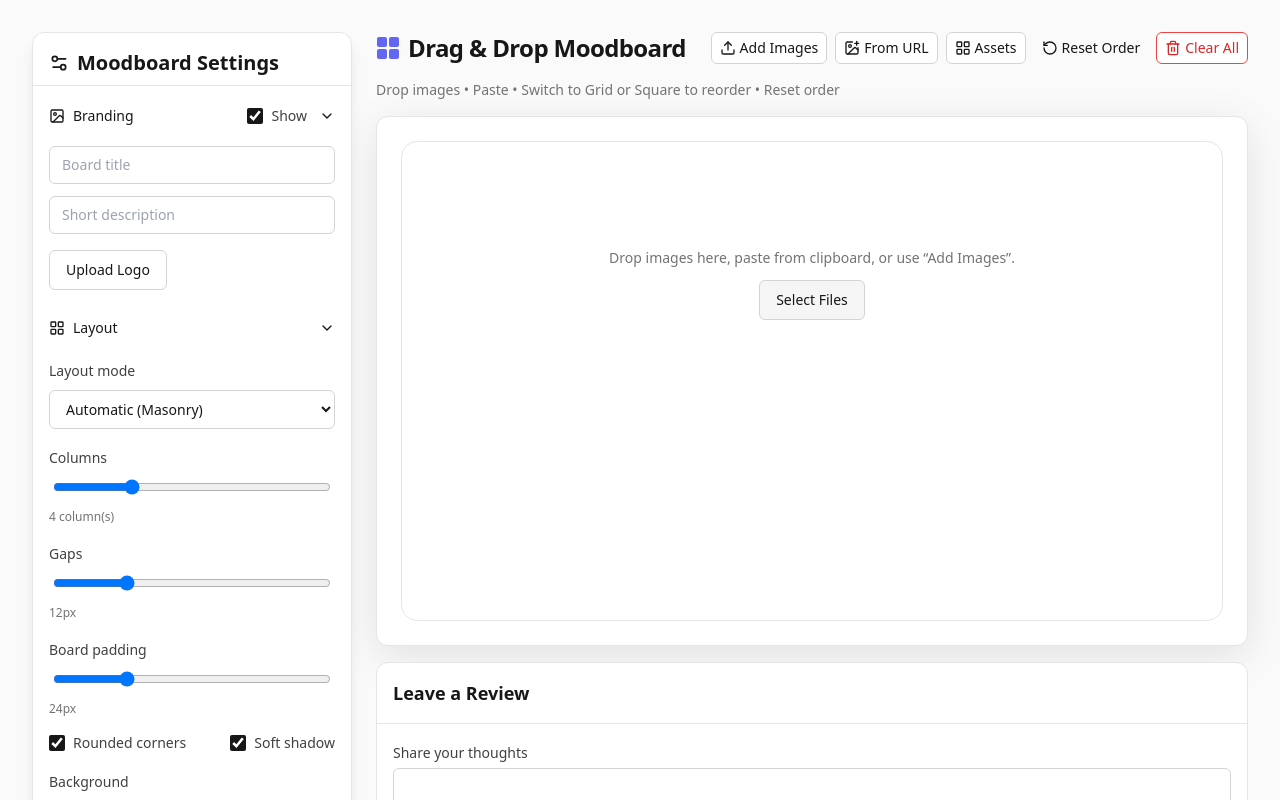
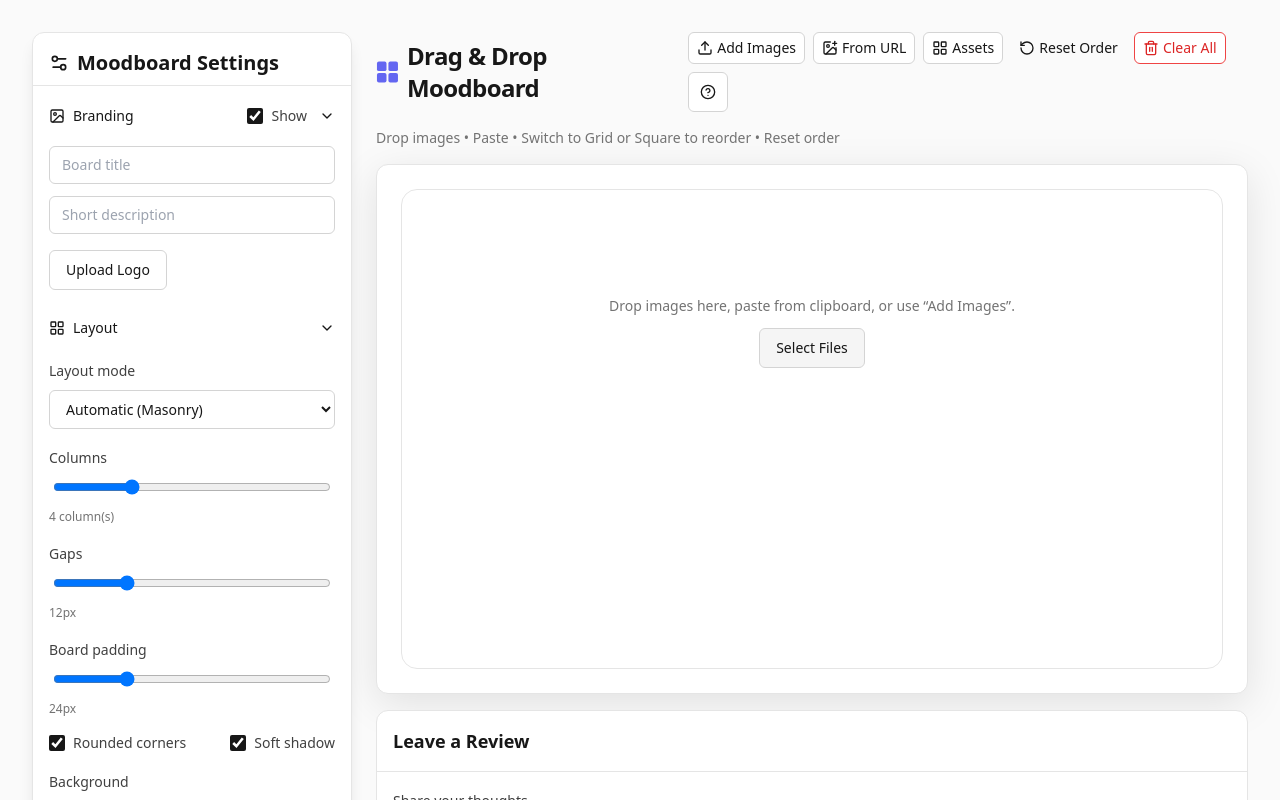
Before and after one commit to kngzero/ML-Moodboard-Maker, a React (Vite) app: page / in a window 1280 px wide. Shown: the top 800 px of the page. Built offline with nearby package versions, Linux system fonts and the light colour scheme.

Commit message:
Add info dropdown to toolbar

```diff
--- a/src/App.jsx
+++ b/src/App.jsx
@@ -1,5 +1,5 @@
 import React, { useCallback, useEffect, useMemo, useRef, useState } from "react";
-import { Settings2, LayoutGrid, GripVertical, Download, FileDown, Upload, ImagePlus, RotateCcw, Trash2, Image as ImageIcon, ChevronDown, ChevronRight } from "lucide-react";
+import { Settings2, LayoutGrid, GripVertical, Download, FileDown, Upload, ImagePlus, RotateCcw, Trash2, Image as ImageIcon, ChevronDown, ChevronRight, HelpCircle } from "lucide-react";
 import { Button } from "@/components/ui/button";
 import { Card, CardContent, CardHeader, CardTitle } from "@/components/ui/card";
 import { Input } from "@/components/ui/input";
@@ -11,6 +11,7 @@ import * as htmlToImage from "html-to-image";
 import jsPDF from "jspdf";
 import Review from "@/components/Review";
 import AssetPanel from "@/components/AssetPanel";
+import pkg from "../package.json";
 
 const cx = (...cls) => cls.filter(Boolean).join(" ");
 const isTauri = () => typeof window !== "undefined" && (window.__TAURI__ || window.__TAURI_IPC__ || window.__TAURI_INTERNALS__);
@@ -59,10 +60,13 @@ export default function MoodboardMaker() {
   const [exporting, setExporting] = useState(false);
   const [exportError, setExportError] = useState(null);
   const [snapshotting, setSnapshotting] = useState(false);
+  const [infoOpen, setInfoOpen] = useState(false);
   const boardRef = useRef(null);
   const fileInputRef = useRef(null);
   const gridRef = useRef(null);
   const spanDragRef = useRef(null);
+  const infoButtonRef = useRef(null);
+  const infoRef = useRef(null);
   const [gridCell, setGridCell] = useState(120);
   const canReorder = layoutMode !== "auto";
 
@@ -86,6 +90,22 @@ export default function MoodboardMaker() {
       }
     }
   }, [assets]);
+
+  useEffect(() => {
+    const handleClick = (e) => {
+      if (!infoOpen) return;
+      const dropdownEl = infoRef.current;
+      const buttonEl = infoButtonRef.current;
+      if (
+        dropdownEl && !dropdownEl.contains(e.target) &&
+        buttonEl && !buttonEl.contains(e.target)
+      ) {
+        setInfoOpen(false);
+      }
+    };
+    document.addEventListener("mousedown", handleClick);
+    return () => document.removeEventListener("mousedown", handleClick);
+  }, [infoOpen]);
   const layoutStyle = useMemo(() => {
     if (layoutMode === "auto") return { columnCount: columns, columnGap: `${gap}px` };
     const base = { display: "grid", gridTemplateColumns: `repeat(${columns}, 1fr)`, gap: `${gap}px` };
@@ -375,6 +395,31 @@ export default function MoodboardMaker() {
         <Button variant="destructive" size="sm" onClick={clearAll}>
           <Trash2 className="h-4 w-4 mr-1" />Clear All
         </Button>
+        <div className="relative">
+          <Button
+            ref={infoButtonRef}
+            variant="outline"
+            size="icon"
+            onClick={() => setInfoOpen((v) => !v)}
+          >
+            <HelpCircle className="h-4 w-4" />
+          </Button>
+          {infoOpen && (
+            <div
+              ref={infoRef}
+              className="absolute right-0 mt-2 w-64 rounded-md border border-neutral-200 bg-white p-3 text-left text-sm shadow-md dark:border-neutral-700 dark:bg-neutral-900"
+            >
+              <h3 className="font-medium">Drag & Drop Moodboard</h3>
+              <p className="mt-1 mb-2 text-neutral-600">
+                Arrange images and export your moodboard.
+              </p>
+              <p className="text-neutral-600">
+                Created by <a href="https://methodlab.ca" target="_blank" rel="noreferrer" className="underline">Method Lab</a>
+              </p>
+              <p className="mt-2 text-xs text-neutral-500">Version {pkg.version}</p>
+            </div>
+          )}
+        </div>
       </div>
     </header>
   );
```
